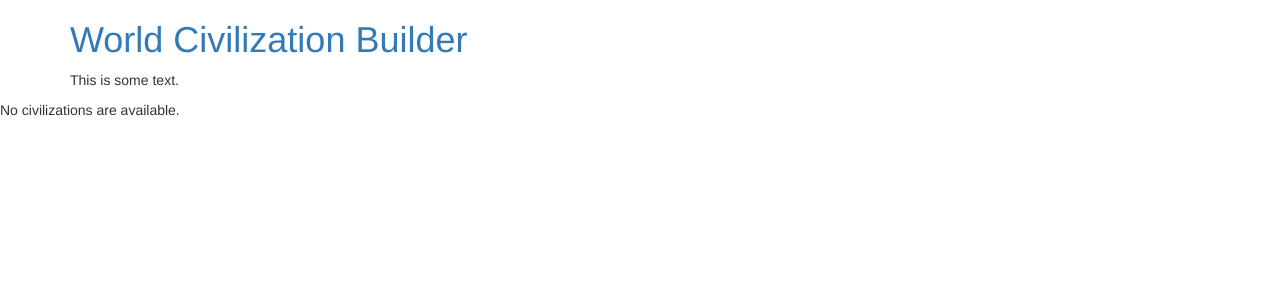
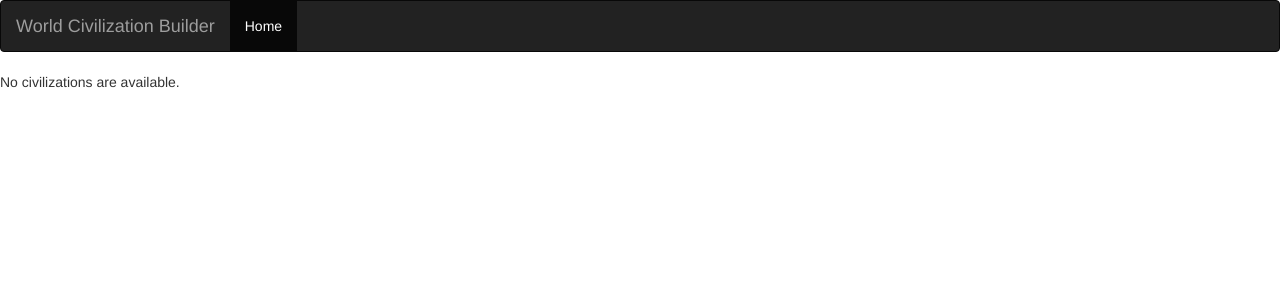
Before and after one commit to rawOrlando/WorldCivilizationBuilder, a Django app: page / in a window 1280 px wide. Shown: the top 300 px of the page. Run offline with Django 3.2, Linux system fonts and the light colour scheme; data that the repository does not hold is empty; some libraries are stand-ins or nearby versions.

Commit message:
Improve navbar.

```diff
--- a/worldcivilizationbuilder/controlpanel/templates/base.html
+++ b/worldcivilizationbuilder/controlpanel/templates/base.html
@@ -11,10 +11,16 @@
   <script src="https://maxcdn.bootstrapcdn.com/bootstrap/3.4.1/js/bootstrap.min.js"></script>
 </head>
 <body>
-<div class="container">
-  <h1><a href="{% url 'index' %}">World Civilization Builder</a></h1>
-  <p>This is some text.</p>
-</div>
+<nav class="navbar navbar-inverse">
+  <div class="container-fluid">
+    <div class="navbar-header">
+      <a class="navbar-brand" href="#">World Civilization Builder</a>
+    </div>
+    <ul class="nav navbar-nav">
+      <li class="active"><a href="{% url 'index' %}">Home</a></li>
+    </ul>
+  </div>
+</nav>
 
 {% block content %}
 {% endblock %}
```
